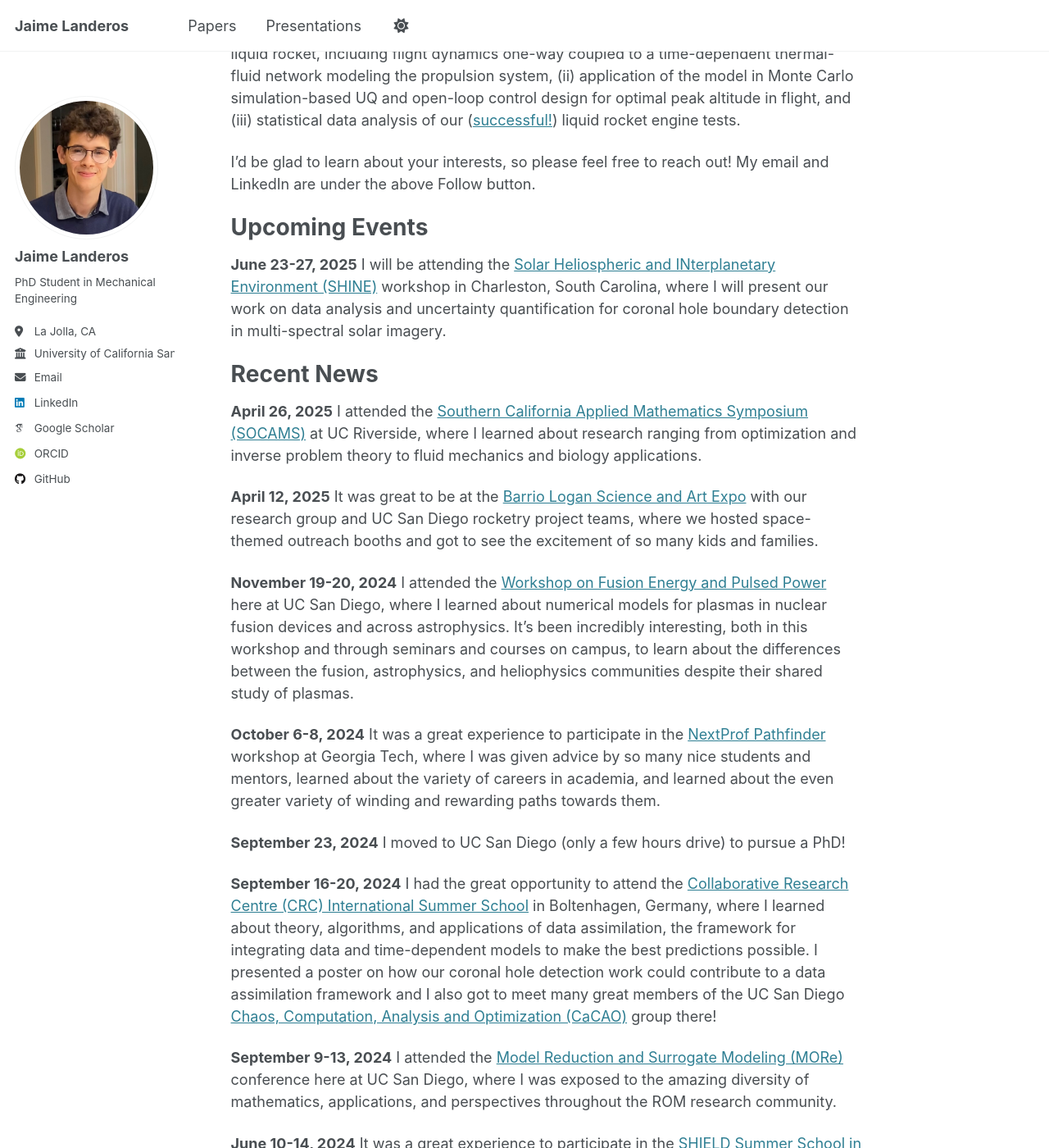
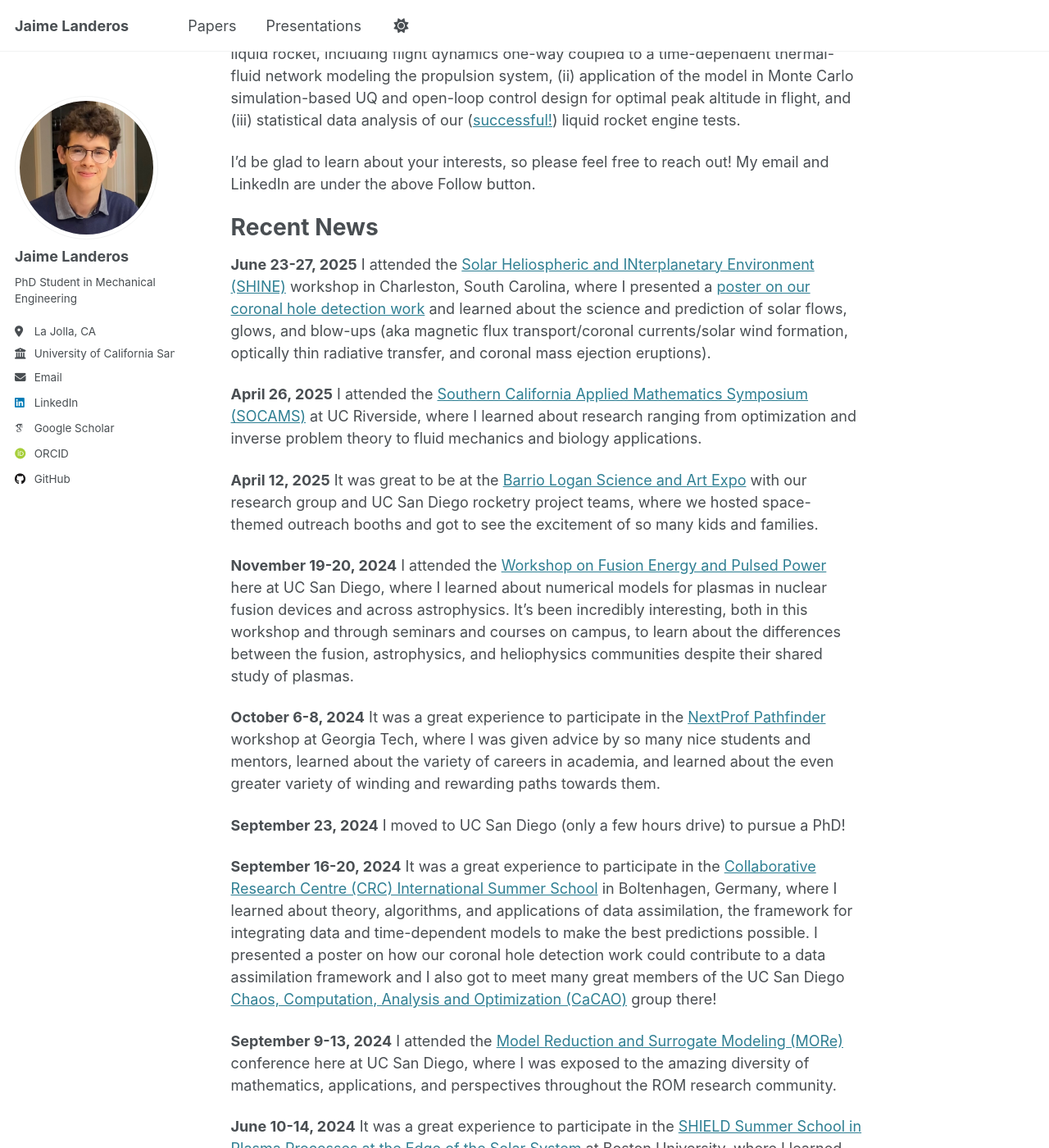
Before and after one commit to jalanderos/jalanderos.github.io, a Jekyll site: the page built from _pages/about.md, in a window 1280 px wide and 1400 px high, scrolled down 881 px. Shown: the whole window at 82% size. Built offline with Jekyll 4.4.1, drawn with Linux system fonts in a browser that asks for light colours; some web fonts are replaced; some of the changed text lies outside the part shown.

Commit message:
Add SHINE content

```diff
--- a/_pages/about.md
+++ b/_pages/about.md
@@ -39,12 +39,18 @@ liquid rocket engine tests.
 
 I'd be glad to learn about your interests, so please feel free to reach out! My email and LinkedIn are under the above Follow button.
 
-Upcoming Events
-======
-**June 23-27, 2025** I will be attending the [Solar Heliospheric and INterplanetary Environment (SHINE)](https://helioshine.org/) workshop in Charleston, South Carolina, where I will present our work on data analysis and uncertainty quantification for coronal hole boundary detection in multi-spectral solar imagery.
+<!-- Upcoming Events
+====== -->
+<!-- **June 23-27, 2025** I will be attending the [Solar Heliospheric and INterplanetary Environment (SHINE)](https://helioshine.org/) workshop in Charleston, South Carolina, where I will present our work on data analysis and uncertainty quantification for coronal hole boundary detection in multi-spectral solar imagery. -->
 
 Recent News
 ======
+<!--
+Conferences: I attended the
+Summer Schools: It was a great experience to participate in the
+-->
+**June 23-27, 2025** I attended the [Solar Heliospheric and INterplanetary Environment (SHINE)](https://helioshine.org/) workshop in Charleston, South Carolina, where I presented a [poster on our coronal hole detection work](https://jalanderos.github.io/presentations/#2025-shine) and learned about the science and prediction of solar flows, glows, and blow-ups (aka magnetic flux transport/coronal currents/solar wind formation, optically thin radiative transfer, and coronal mass ejection eruptions).
+
 **April 26, 2025** I attended the [Southern California Applied Mathematics Symposium (SOCAMS)](https://www.socams.org/) at UC Riverside, where I learned about research ranging from optimization and inverse problem theory to fluid mechanics and biology applications.
 
 **April 12, 2025** It was great to be at the [Barrio Logan Science and Art Expo](https://www.barriologansae.com/) with our research group and UC San Diego rocketry project teams, where we hosted space-themed outreach booths and got to see the excitement of so many kids and families.
@@ -55,7 +61,7 @@ Recent News
 
 **September 23, 2024** I moved to UC San Diego (only a few hours drive) to pursue a PhD!
 
-**September 16-20, 2024** I had the great opportunity to attend the [Collaborative Research Centre (CRC) International Summer School](https://www.sfb1294.de/events/event/spring-school-2024) in Boltenhagen, Germany, where I learned about theory, algorithms, and applications of data assimilation, the framework for integrating data and time-dependent models to make the best predictions possible. I presented a poster on how our coronal hole detection work could contribute to a data assimilation framework and I also got to meet many great members of the UC San Diego [Chaos, Computation, Analysis and Optimization (CaCAO)](https://cacao.ucsd.edu/) group there!
+**September 16-20, 2024** It was a great experience to participate in the [Collaborative Research Centre (CRC) International Summer School](https://www.sfb1294.de/events/event/spring-school-2024) in Boltenhagen, Germany, where I learned about theory, algorithms, and applications of data assimilation, the framework for integrating data and time-dependent models to make the best predictions possible. I presented a poster on how our coronal hole detection work could contribute to a data assimilation framework and I also got to meet many great members of the UC San Diego [Chaos, Computation, Analysis and Optimization (CaCAO)](https://cacao.ucsd.edu/) group there!
 
 **September 9-13, 2024** I attended the [Model Reduction and Surrogate Modeling (MORe)](https://more2024.sciencesconf.org/) conference here at UC San Diego, where I was exposed to the amazing diversity of mathematics, applications, and perspectives throughout the ROM research community.
 
@@ -63,4 +69,4 @@ Recent News
 
 **May 20-23, 2024** I attended the [Space Weather with Quantified Uncertainties (SWQU) User Meeting](https://uahspace.wixsite.com/swqu/events) at the University of Alabama in Huntsville, where I learned about data-assimilative numerical models for flows over the solar surface, the structure of the solar atmosphere, and the dynamics of the solar wind.
 
-**December 10-15, 2023** It was great to attend the [American Geophysical Union (AGU) Fall Meeting](https://www.agu.org/annual-meeting) in San Francisco, California (with over 24,000 people in attendance!), where I presented a [poster on our coronal hole detection work](https://jalanderos.github.io/presentations/#2023-agu).
+**December 10-15, 2023** I attended the [American Geophysical Union (AGU) Fall Meeting](https://www.agu.org/annual-meeting) in San Francisco, California (with over 24,000 people in attendance!), where I presented a [poster on our coronal hole detection work](https://jalanderos.github.io/presentations/#2023-agu).
```
Also changed, not shown: _pages/presentations.html (+8 -2 lines).
